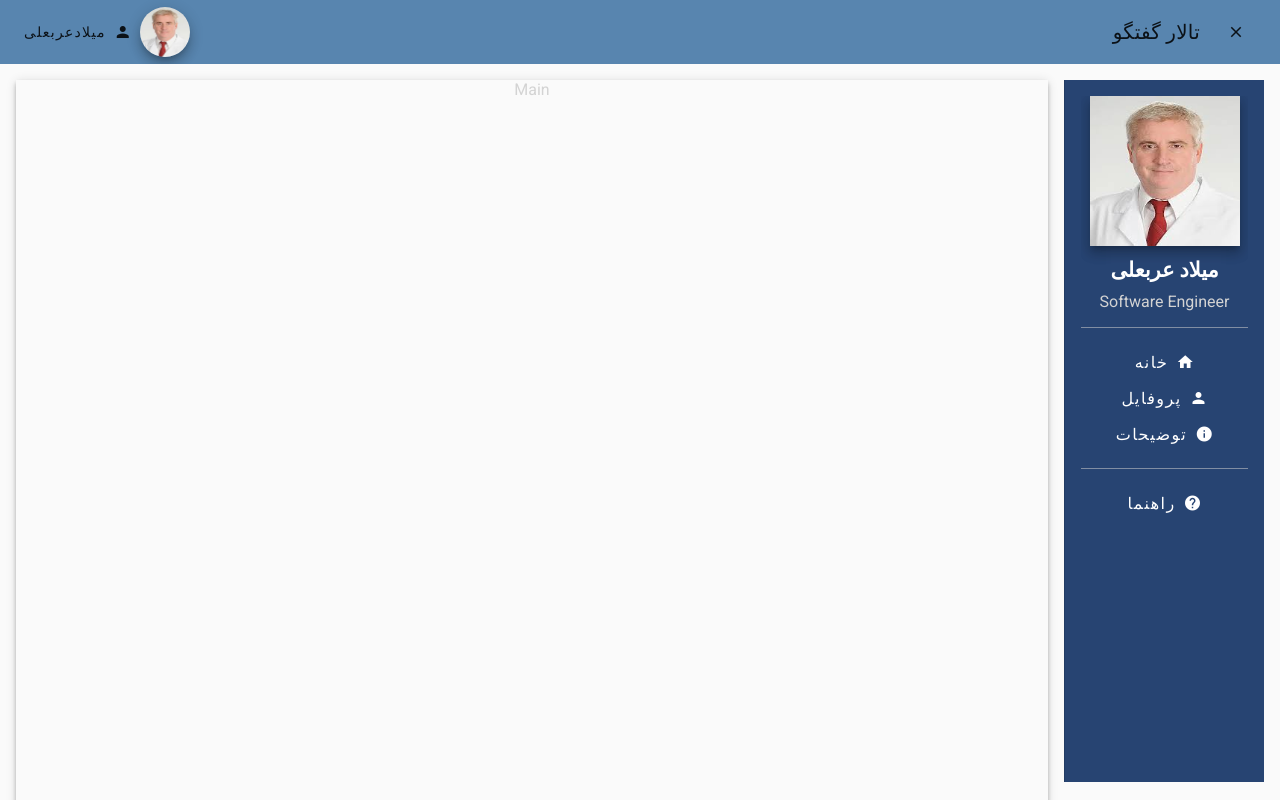
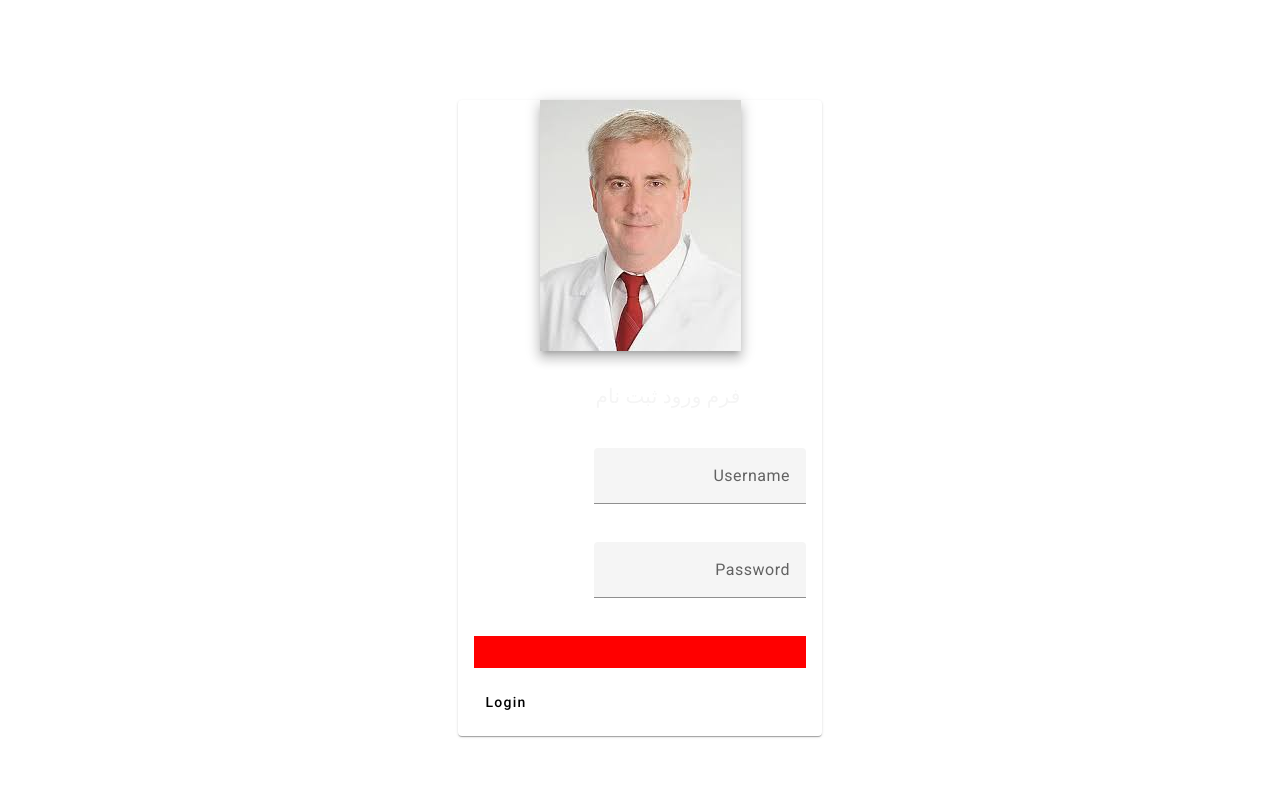
Before and after one commit to milad-arabali/Forum, an Angular app: page / in a window 1280 px wide. Shown: the top 800 px of the page. Built offline with nearby package versions, Linux system fonts and the light colour scheme.

Commit message:
signin and signup

```diff
--- a/src/app/Theme/theme.component.html
+++ b/src/app/Theme/theme.component.html
@@ -2,6 +2,4 @@
   <app-header class="header" (showSidebarEmitter)="changeSidebar($event)"></app-header>
   <app-main [showSidebar]="showSidebar"></app-main>
   <app-footer></app-footer>
-
-
 </div>
--- a/src/app/app-routing.module.ts
+++ b/src/app/app-routing.module.ts
@@ -1,7 +1,13 @@
 import { NgModule } from '@angular/core';
 import { RouterModule, Routes } from '@angular/router';
+import {ThemeComponent} from "./Theme/theme.component";
+import {SigninUserComponent} from "./userLogin/signin-user/signin-user.component";
 
-const routes: Routes = [];
+const routes: Routes = [
+  {path:'',component: SigninUserComponent},
+  {path:'users', component:ThemeComponent},
+
+];
 
 @NgModule({
   imports: [RouterModule.forRoot(routes)],
--- a/src/app/app.component.html
+++ b/src/app/app.component.html
@@ -1 +1 @@
-<app-theme></app-theme>
+<router-outlet></router-outlet>
--- a/src/app/app.module.ts
+++ b/src/app/app.module.ts
@@ -5,6 +5,7 @@ import { AppRoutingModule } from './app-routing.module';
 import { AppComponent } from './app.component';
 import {ThemeModule} from "./Theme/Theme.module";
 import { BrowserAnimationsModule } from '@angular/platform-browser/animations';
+import {UserLoginModule} from "./userLogin/user-login.module";
 
 @NgModule({
   declarations: [
@@ -14,7 +15,8 @@ import { BrowserAnimationsModule } from '@angular/platform-browser/animations';
     BrowserModule,
     AppRoutingModule,
     ThemeModule,
-    BrowserAnimationsModule
+    BrowserAnimationsModule,
+    UserLoginModule
   ],
   providers: [],
   bootstrap: [AppComponent]
--- /dev/null
+++ b/src/app/userLogin/signin-user/signin-user.component.css
@@ -0,0 +1,30 @@
+
+:host {
+  display: flex;
+  justify-content: center;
+  margin: 100px 0px;
+  color: whitesmoke;
+}
+
+.mat-form-field {
+  width: 100%;
+  min-width: 300px;
+}
+
+mat-card-title,
+mat-card-content {
+  display: flex;
+  justify-content: center;
+}
+
+.error {
+  padding: 16px;
+  width: 300px;
+  color: white;
+  background-color: red;
+}
+
+.button {
+  display: flex;
+  justify-content: flex-end;
+}
--- /dev/null
+++ b/src/app/userLogin/signin-user/signin-user.component.html
@@ -0,0 +1,32 @@
+<mat-card>
+  <mat-card-title>
+    <div class="title">
+      <img class="avatar mat-elevation-z8" src="..\assets\img\images.jpg">
+      <p>فرم ورود ثبت نام</p>
+    </div>
+  </mat-card-title>
+  <mat-card-content>
+    <form>
+      <p>
+        <mat-form-field>
+          <input type="text" matInput placeholder="Username" formControlName="username">
+        </mat-form-field>
+      </p>
+
+      <p>
+        <mat-form-field>
+          <input type="password" matInput placeholder="Password" formControlName="password">
+        </mat-form-field>
+      </p>
+
+      <p class="error">
+
+      </p>
+
+      <div class="button">
+        <button type="submit" mat-button>Login</button>
+      </div>
+
+    </form>
+  </mat-card-content>
+</mat-card>
--- /dev/null
+++ b/src/app/userLogin/signup-user/signup-user.component.html
@@ -0,0 +1,15 @@
+<div class="container">
+  <div class="header-menu">
+    <img src="..\assets\img\images.jpg">
+    <p>فرم ورود به سامانه</p>
+  </div>
+  <div class="form-menu">
+
+  </div>
+  <div class="footer-menu">
+
+  </div>
+
+
+</div>
+<p>dwdwd</p>
```
Also changed, not shown: src/app/userLogin/signin-user/signin-user.component.ts (added, +10 -0 lines), src/app/userLogin/signup-user/signup-user.component.ts (added, +10 -0 lines), src/app/userLogin/user-login.module.ts (added, +23 -0 lines), src/app/userLogin/user-login.service.ts (added, +9 -0 lines), src/app/userLogin/signup-user/signup-user.component.css (added).
